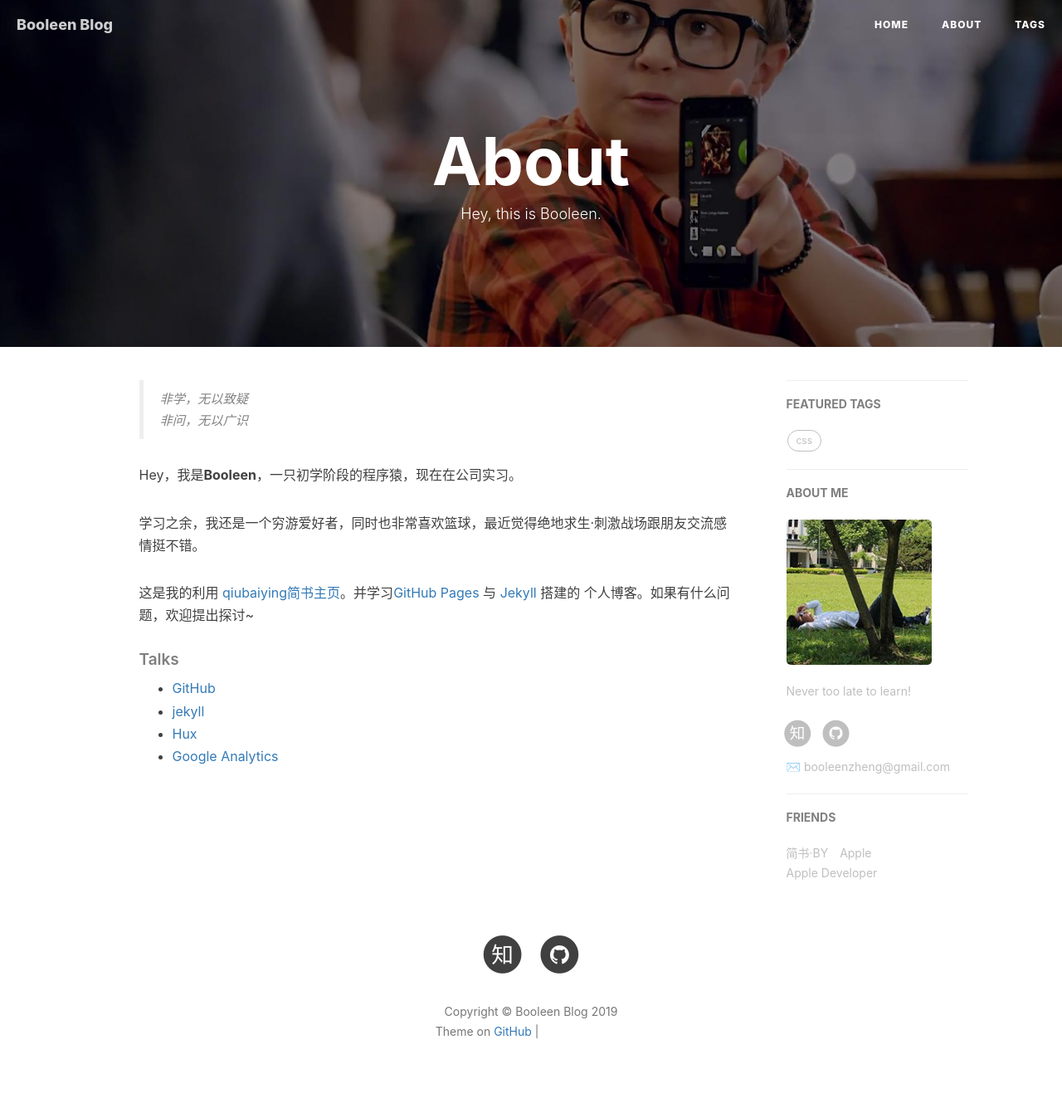
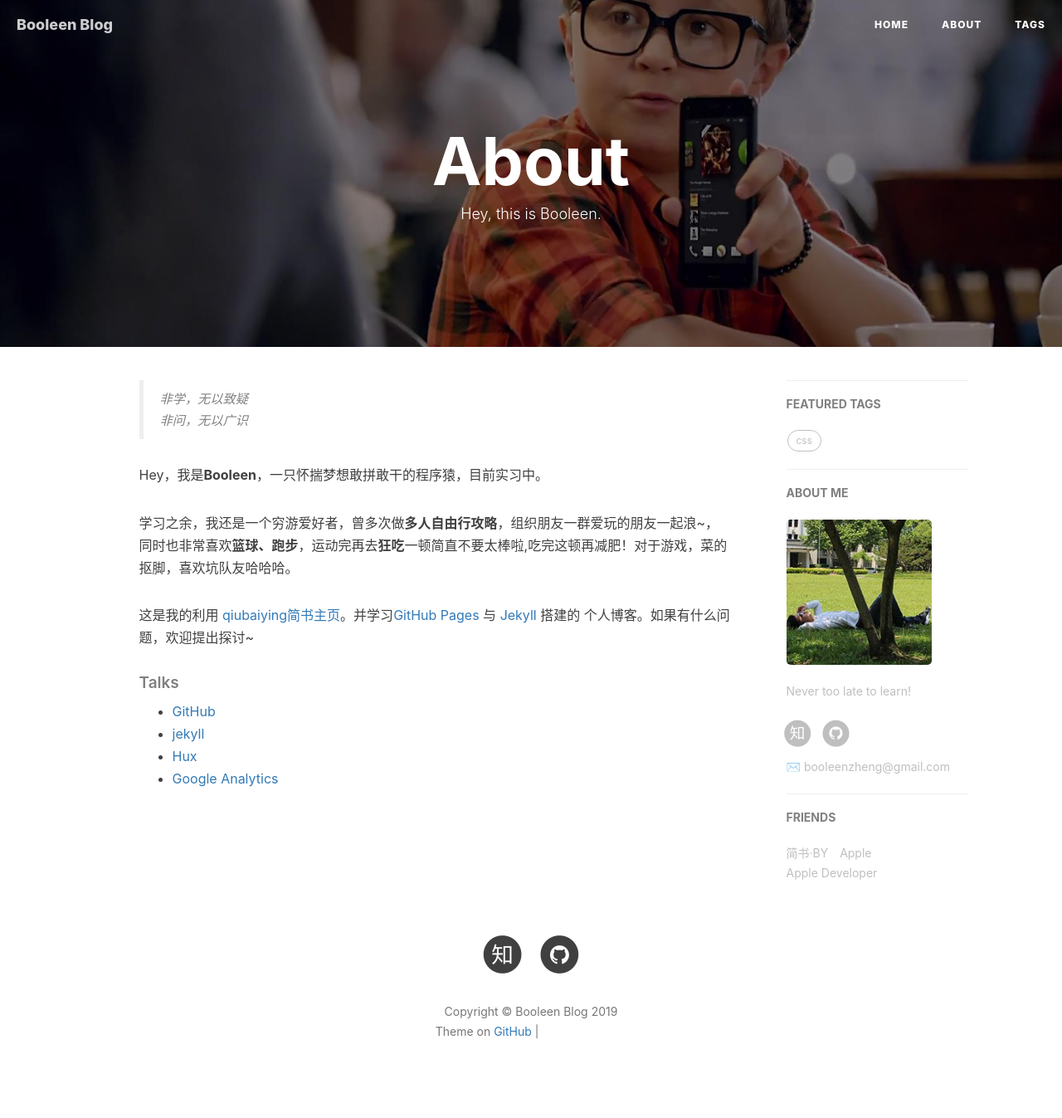
Before and after one commit to zhenghuilin/Blog, a Jekyll site: the page built from about.html, in a window 1280 px wide. Shown: the whole page at 83% size. Built offline with Jekyll 4.4.1, drawn with Linux system fonts in a browser that asks for light colours; nearby versions of some CDN libraries; comment, search, counter and statistics services are not loaded; grey boxes are pictures that could not be loaded.

Commit message:
Update about.html

```diff
--- a/about.html
+++ b/about.html
@@ -18,9 +18,9 @@ header-img: "img/post-bg-digital-native.jpg"
     <blockquote><p>非学，无以致疑<br>
     非问，无以广识</p></blockquote>
 
-    <p>Hey，我是<strong>Booleen</strong>，一只初学阶段的程序猿，现在在公司实习。</p>
+    <p>Hey，我是<strong>Booleen</strong>，一只怀揣梦想敢拼敢干的程序猿，目前实习中。</p>
 
-    <p>学习之余，我还是一个穷游爱好者，同时也非常喜欢篮球，最近觉得绝地求生·刺激战场跟朋友交流感情挺不错。</p>
+    <p>学习之余，我还是一个穷游爱好者，曾多次做<strong>多人自由行攻略</strong>，组织朋友一群爱玩的朋友一起浪~，同时也非常喜欢<strong>篮球、跑步</strong>，运动完再去<strong>狂吃</strong>一顿简直不要太棒啦,吃完这顿再减肥！对于游戏，菜的抠脚，喜欢坑队友哈哈哈。</p>
 
     <p>这是我的利用 <a href="https://www.jianshu.com/p/e68fba58f75c">qiubaiying简书主页</a>。并学习<a href="https://pages.github.com/">GitHub Pages</a> 与 <a href="http://jekyll.com.cn/">Jekyll</a> 搭建的 个人博客。如果有什么问题，欢迎提出探讨~</p>
 
```
